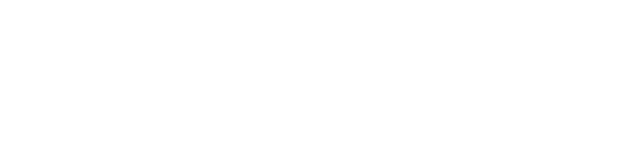
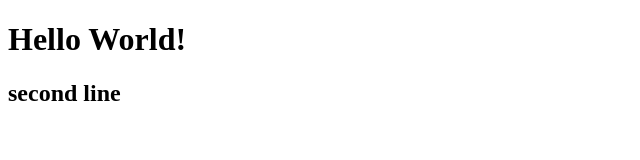
Before and after one commit to 23daVinci/ReactNative_projects, a website: page index.html in a window 1280 px wide. Shown: the whole page, without its empty margins (0-640 px from the left). Drawn offline with Linux system fonts and the light colour scheme.

Commit message:
.gitignore and package.jason

```diff
--- a/index.html
+++ b/index.html
@@ -4,6 +4,7 @@
 
     </head>
     <body>
-
+        <h1>Hello World!</h1>
+        <h2>second line</h2>
     </body>
 </html>
```
Also changed, not shown: package.json (added, +24 -0 lines), 2 other files.
